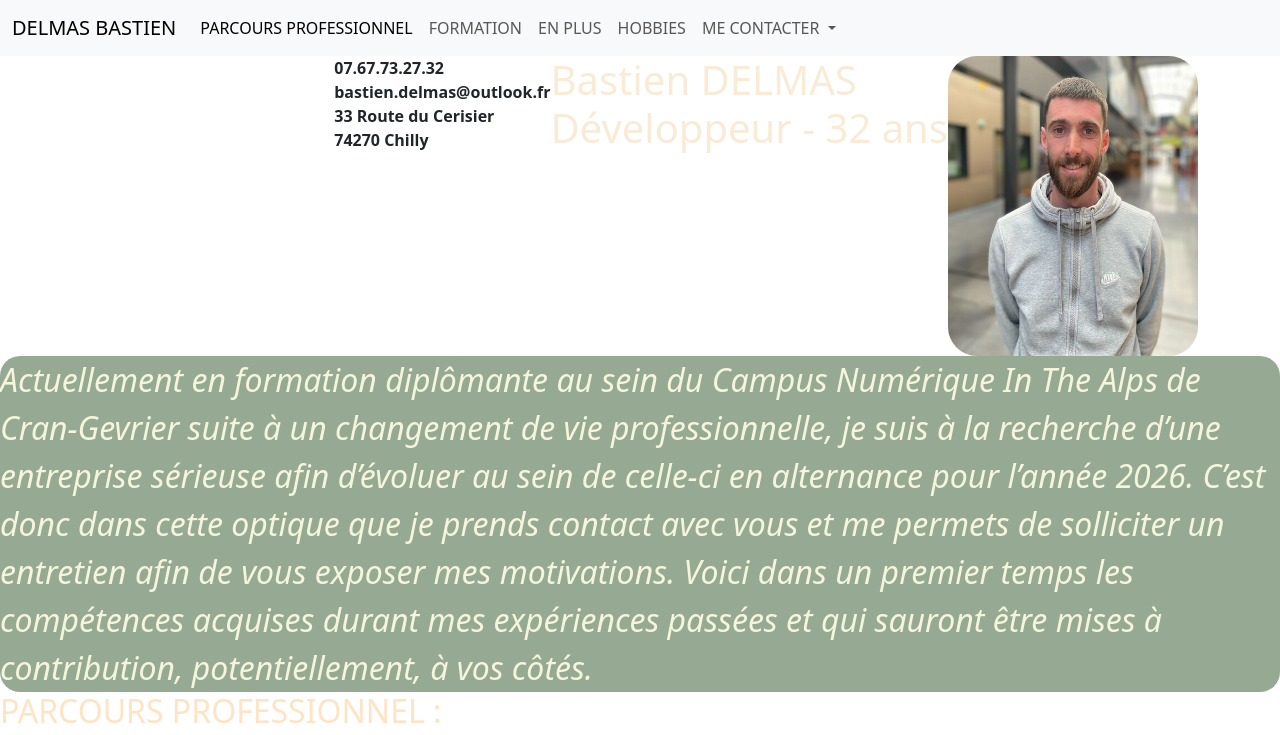
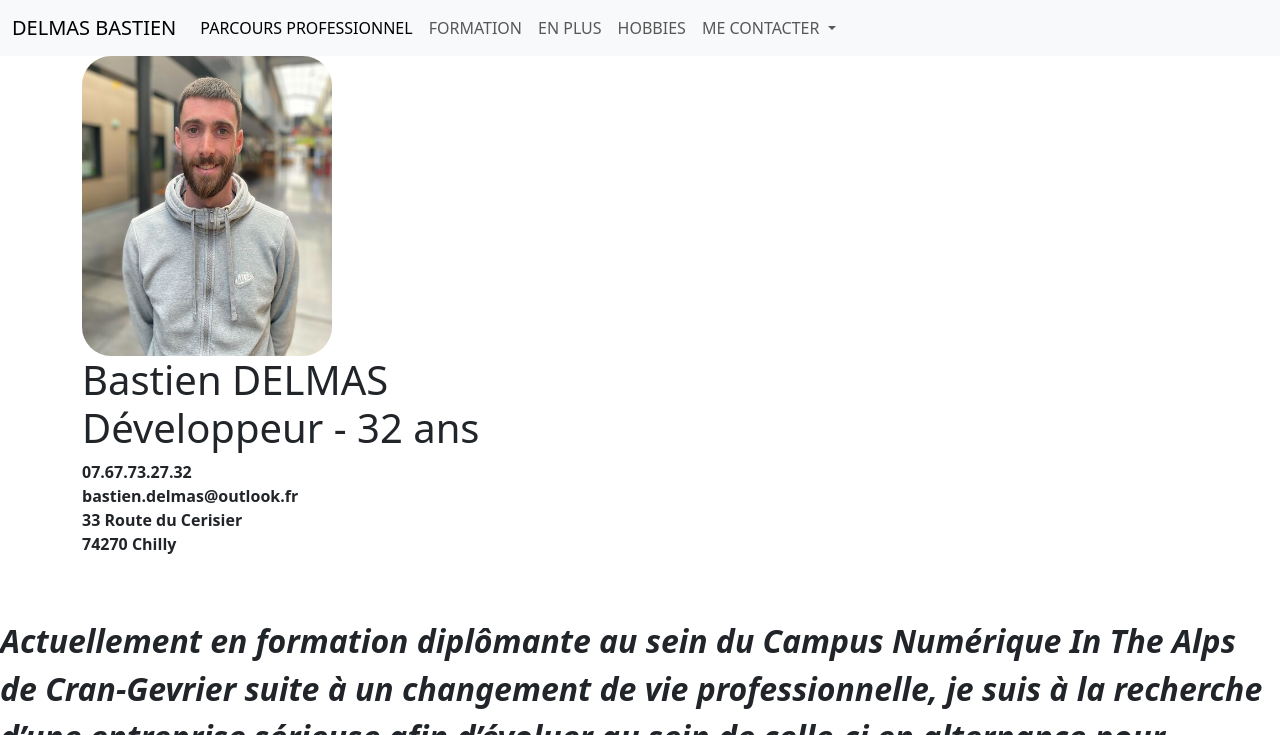
Before and after one commit to Lucas-qop/site-entreprise-campus, a plain HTML site: page CVs/Bastien/cv-test/HTML/index.html in a window 1280 px wide. Shown: the top 735 px of the page. Drawn offline with nearby package versions, Linux system fonts and the light colour scheme.

Commit message:
Add files via upload

```diff
--- a/CVs/Bastien/cv-test/CSS/styles.css
+++ b/CVs/Bastien/cv-test/CSS/styles.css
@@ -1,21 +1,15 @@
 body {
     display: grid;
-    background-image: url(../blue.jpg);
-    background-size: 100%;
-}
-
-h1 {
-    color: antiquewhite;
 }
 
 header {
-    color: beige;
+    display: flex;
+    flex-direction: row;
     font-family: "Caesar Dressing", system-ui;
-    font-weight: 400;
-    font-style: normal;
+    font-weight: bold;
+    font-style: italic;
     font-size: 200%;
-    background-color: rgb(150,169,147);
-    border-radius: 20px;
+    margin-top: 45px;
 }
 
 #entete {
@@ -24,22 +18,19 @@ header {
 }
 
 h2 {
-    color: bisque;
-}
-
-.cariste {
-    color: antiquewhite;
+    text-decoration: underline;
 }
 
 #parcours {
-    background-color: rgb(150,169,147);
     color: rgb(6,27,40);
 }
 
 .container {
     display: flex;
-    flex-direction: row-reverse;
+    flex-direction: column;
     font-weight: bold;
+    position: sticky;
+    top: 50px;
 }
 
 img {
@@ -47,15 +38,3 @@ img {
     width: 250px;
     height: 300px;
 }
-
-.forma {
-    background-color: #7d272e;
-}
-
-.plus {
-    background-color: #0169a3;
-}
-
-.hob {
-    background-color: #fff69f;
-}
```
